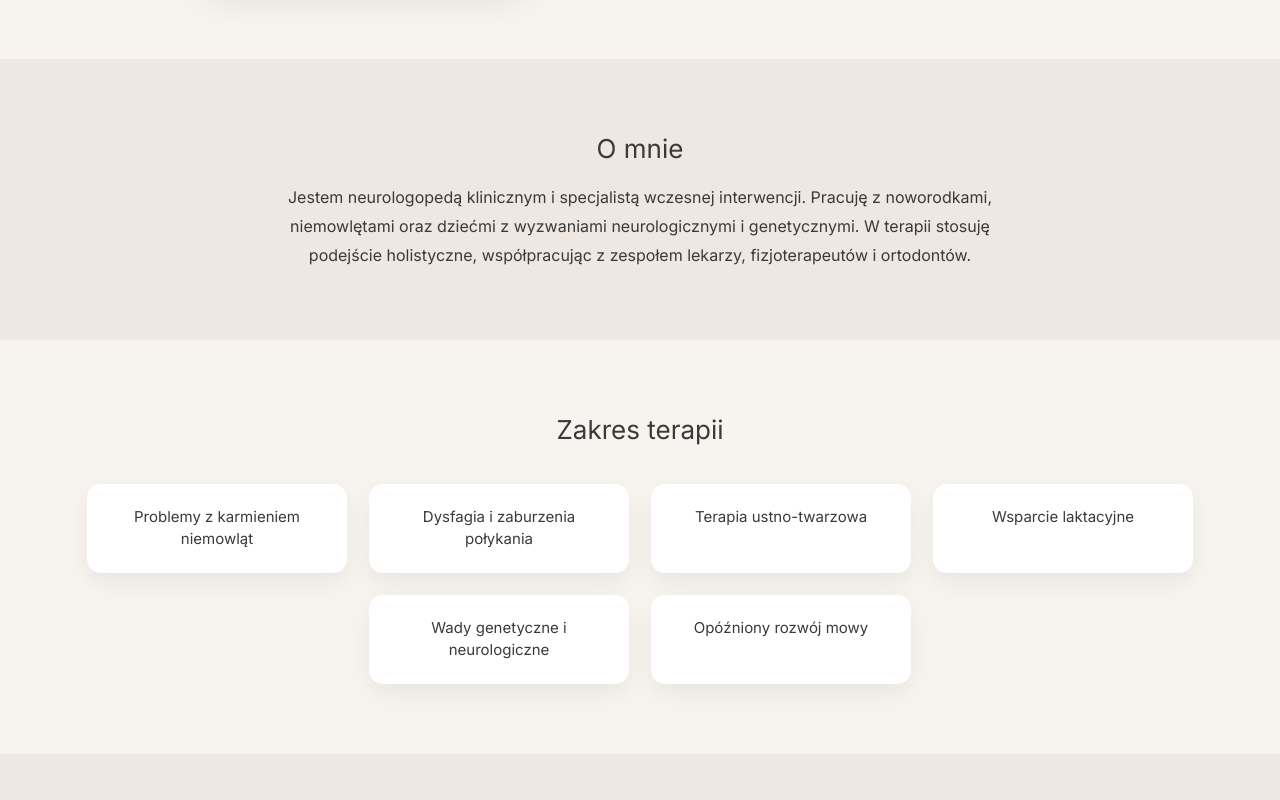
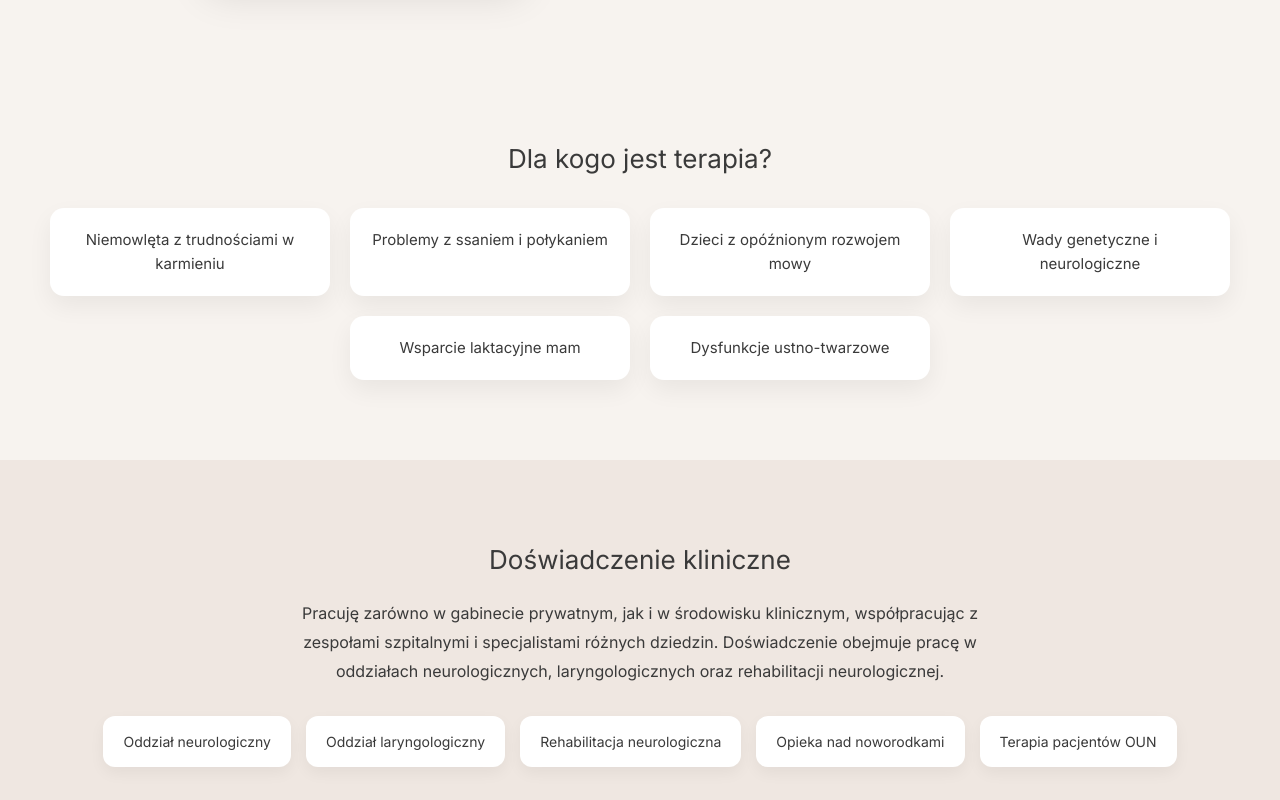
Before and after one commit to mateuszpuchala86-bit/neurologopeda-site, a Next.js app: page / in a window 1280 px wide. Shown: the part 1360-2160 px from the top of the page. Built offline with nearby package versions, Linux system fonts and the light colour scheme.

Commit message:
improve clinical structure and sections

```diff
--- a/src/app/page.js
+++ b/src/app/page.js
@@ -108,6 +108,96 @@ export default function Home() {
   </div>
 
 </section>
+<section style={{
+  background: "#F7F3EF",
+  padding: "80px 20px",
+  textAlign: "center"
+}}>
+
+  <h2 style={{ fontSize: "26px", marginBottom: "30px" }}>
+    Dla kogo jest terapia?
+  </h2>
+
+  <div style={{
+    display: "flex",
+    flexWrap: "wrap",
+    justifyContent: "center",
+    gap: "20px"
+  }}>
+
+    {[
+      "Niemowlęta z trudnościami w karmieniu",
+      "Problemy z ssaniem i połykaniem",
+      "Dzieci z opóźnionym rozwojem mowy",
+      "Wady genetyczne i neurologiczne",
+      "Wsparcie laktacyjne mam",
+      "Dysfunkcje ustno-twarzowe"
+    ].map((item, i) => (
+      <div key={i} style={{
+        background: "white",
+        padding: "20px",
+        borderRadius: "14px",
+        width: "280px",
+        boxShadow: "0 10px 25px rgba(0,0,0,0.06)",
+        fontSize: "15px",
+        lineHeight: "1.6"
+      }}>
+        {item}
+      </div>
+    ))}
+
+  </div>
+</section>
+<section style={{
+  background: "#EFE7E1",
+  padding: "80px 20px",
+  textAlign: "center"
+}}>
+
+  <h2 style={{ fontSize: "26px", marginBottom: "20px" }}>
+    Doświadczenie kliniczne
+  </h2>
+
+  <p style={{
+    maxWidth: "750px",
+    margin: "0 auto",
+    lineHeight: "1.8",
+    fontSize: "16px"
+  }}>
+    Pracuję zarówno w gabinecie prywatnym, jak i w środowisku klinicznym,
+    współpracując z zespołami szpitalnymi i specjalistami różnych dziedzin.
+    Doświadczenie obejmuje pracę w oddziałach neurologicznych, laryngologicznych
+    oraz rehabilitacji neurologicznej.
+  </p>
+
+  <div style={{
+    marginTop: "30px",
+    display: "flex",
+    flexWrap: "wrap",
+    justifyContent: "center",
+    gap: "15px"
+  }}>
+
+    {[
+      "Oddział neurologiczny",
+      "Oddział laryngologiczny",
+      "Rehabilitacja neurologiczna",
+      "Opieka nad noworodkami",
+      "Terapia pacjentów OUN"
+    ].map((item, i) => (
+      <div key={i} style={{
+        background: "white",
+        padding: "15px 20px",
+        borderRadius: "12px",
+        fontSize: "14px",
+        boxShadow: "0 6px 15px rgba(0,0,0,0.05)"
+      }}>
+        {item}
+      </div>
+    ))}
+
+  </div>
+</section>
       {/* O MNIE */}
       <section style={{
         background: "#EFE7E1",
```
